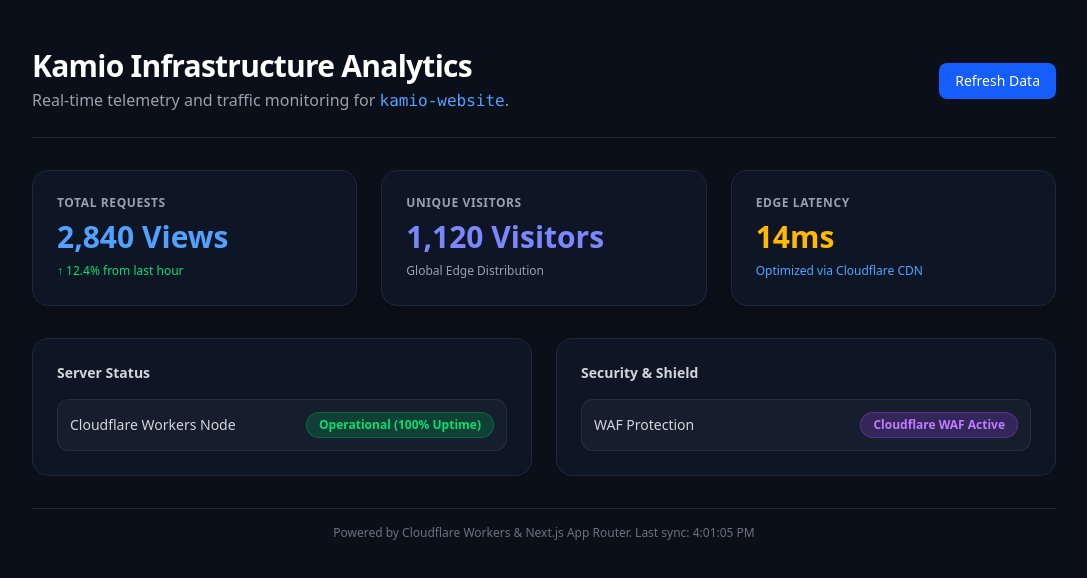
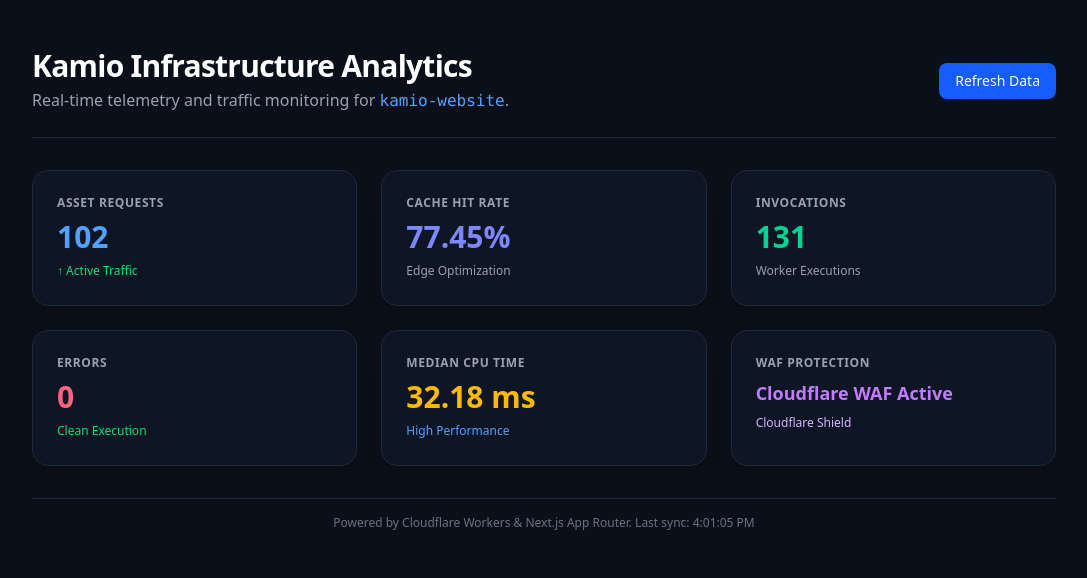
Before and after one commit to Fadd-itds/kamio, a Next.js app: page /analytics in a window 1280 px wide. Shown: the top 578 px of the page, without its empty margins (96-1183 px from the left). Built offline with nearby package versions, Linux system fonts and the light colour scheme.

Commit message:
update analytics with cloudflare worker metrics

```diff
--- a/app/analytics/page.tsx
+++ b/app/analytics/page.tsx
@@ -4,11 +4,13 @@ import { useState } from "react";
 
 export default function AnalyticsPage() {
   const [stats, setStats] = useState({
-    requests: "2,840 Views",
-    uniques: "1,120 Visitors",
+    assetRequests: "102",
+    cacheHitRate: "77.45%",
+    invocations: "131",
+    errors: "0",
+    cpuTime: "32.18 ms",
     status: "Operational (100% Uptime)",
     protection: "Cloudflare WAF Active",
-    latency: "14ms",
     lastUpdated: new Date().toLocaleTimeString(),
   });
   const [loading, setLoading] = useState(false);
@@ -17,11 +19,13 @@ export default function AnalyticsPage() {
     setLoading(true);
     setTimeout(() => {
       setStats({
-        requests: "2,845 Views",
-        uniques: "1,125 Visitors",
+        assetRequests: "102",
+        cacheHitRate: "77.45%",
+        invocations: "131",
+        errors: "0",
+        cpuTime: "32.18 ms",
         status: "Operational (100% Uptime)",
         protection: "Cloudflare WAF Active",
-        latency: "12ms",
         lastUpdated: new Date().toLocaleTimeString(),
       });
       setLoading(false);
@@ -51,47 +55,42 @@ export default function AnalyticsPage() {
           </button>
         </div>
 
-        {/* Grid Stats */}
-        <div className="grid grid-cols-1 md:grid-cols-3 gap-6 mb-8">
+        {/* Cloudflare Workers Metrics Grid */}
+        <div className="grid grid-cols-1 sm:grid-cols-2 md:grid-cols-3 gap-6 mb-8">
           <div className="bg-gray-900/80 backdrop-blur border border-gray-800 p-6 rounded-2xl shadow-xl">
-            <h3 className="text-xs font-semibold uppercase tracking-wider text-gray-400">Total Requests</h3>
-            <p className="text-3xl font-bold mt-2 text-blue-400">{stats.requests}</p>
-            <span className="text-xs text-green-400 mt-2 inline-block">↑ 12.4% from last hour</span>
+            <h3 className="text-xs font-semibold uppercase tracking-wider text-gray-400">Asset Requests</h3>
+            <p className="text-3xl font-bold mt-2 text-blue-400">{stats.assetRequests}</p>
+            <span className="text-xs text-green-400 mt-2 inline-block">↑ Active Traffic</span>
           </div>
 
           <div className="bg-gray-900/80 backdrop-blur border border-gray-800 p-6 rounded-2xl shadow-xl">
-            <h3 className="text-xs font-semibold uppercase tracking-wider text-gray-400">Unique Visitors</h3>
-            <p className="text-3xl font-bold mt-2 text-indigo-400">{stats.uniques}</p>
-            <span className="text-xs text-gray-400 mt-2 inline-block">Global Edge Distribution</span>
+            <h3 className="text-xs font-semibold uppercase tracking-wider text-gray-400">Cache Hit Rate</h3>
+            <p className="text-3xl font-bold mt-2 text-indigo-400">{stats.cacheHitRate}</p>
+            <span className="text-xs text-gray-400 mt-2 inline-block">Edge Optimization</span>
           </div>
 
           <div className="bg-gray-900/80 backdrop-blur border border-gray-800 p-6 rounded-2xl shadow-xl">
-            <h3 className="text-xs font-semibold uppercase tracking-wider text-gray-400">Edge Latency</h3>
-            <p className="text-3xl font-bold mt-2 text-amber-400">{stats.latency}</p>
-            <span className="text-xs text-blue-400 mt-2 inline-block">Optimized via Cloudflare CDN</span>
-          </div>
-        </div>
-
-        {/* System Health Section */}
-        <div className="grid grid-cols-1 md:grid-cols-2 gap-6 mb-8">
-          <div className="bg-gray-900/80 backdrop-blur border border-gray-800 p-6 rounded-2xl">
-            <h4 className="text-sm font-semibold text-gray-300 mb-4">Server Status</h4>
-            <div className="flex items-center justify-between p-3 bg-gray-800/50 rounded-xl border border-gray-700/50">
-              <span className="text-sm text-gray-300">Cloudflare Workers Node</span>
-              <span className="text-xs font-bold px-3 py-1 bg-green-500/20 text-green-400 rounded-full border border-green-500/30">
-                {stats.status}
-              </span>
-            </div>
+            <h3 className="text-xs font-semibold uppercase tracking-wider text-gray-400">Invocations</h3>
+            <p className="text-3xl font-bold mt-2 text-emerald-400">{stats.invocations}</p>
+            <span className="text-xs text-gray-400 mt-2 inline-block">Worker Executions</span>
           </div>
 
-          <div className="bg-gray-900/80 backdrop-blur border border-gray-800 p-6 rounded-2xl">
-            <h4 className="text-sm font-semibold text-gray-300 mb-4">Security & Shield</h4>
-            <div className="flex items-center justify-between p-3 bg-gray-800/50 rounded-xl border border-gray-700/50">
-              <span className="text-sm text-gray-300">WAF Protection</span>
-              <span className="text-xs font-bold px-3 py-1 bg-purple-500/20 text-purple-400 rounded-full border border-purple-500/30">
-                {stats.protection}
-              </span>
-            </div>
+          <div className="bg-gray-900/80 backdrop-blur border border-gray-800 p-6 rounded-2xl shadow-xl">
+            <h3 className="text-xs font-semibold uppercase tracking-wider text-gray-400">Errors</h3>
+            <p className="text-3xl font-bold mt-2 text-rose-400">{stats.errors}</p>
+            <span className="text-xs text-green-400 mt-2 inline-block">Clean Execution</span>
+          </div>
+
+          <div className="bg-gray-900/80 backdrop-blur border border-gray-800 p-6 rounded-2xl shadow-xl">
+            <h3 className="text-xs font-semibold uppercase tracking-wider text-gray-400">Median CPU Time</h3>
+            <p className="text-3xl font-bold mt-2 text-amber-400">{stats.cpuTime}</p>
+            <span className="text-xs text-blue-400 mt-2 inline-block">High Performance</span>
+          </div>
+
+          <div className="bg-gray-900/80 backdrop-blur border border-gray-800 p-6 rounded-2xl shadow-xl">
+            <h3 className="text-xs font-semibold uppercase tracking-wider text-gray-400">WAF Protection</h3>
+            <p className="text-lg font-bold mt-2 text-purple-400">{stats.protection}</p>
+            <span className="text-xs text-purple-300 mt-2 inline-block">Cloudflare Shield</span>
           </div>
         </div>
 
```
